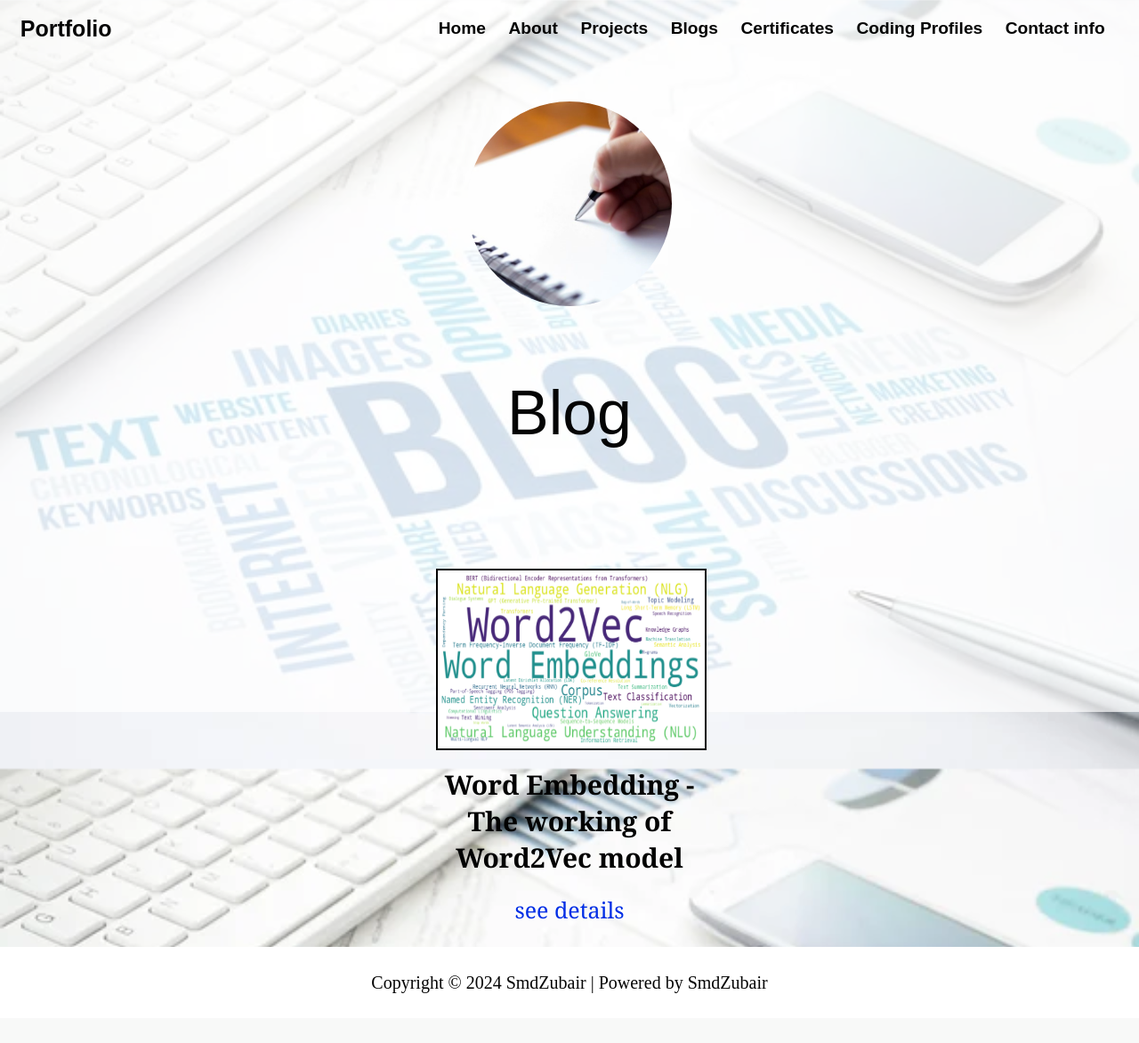
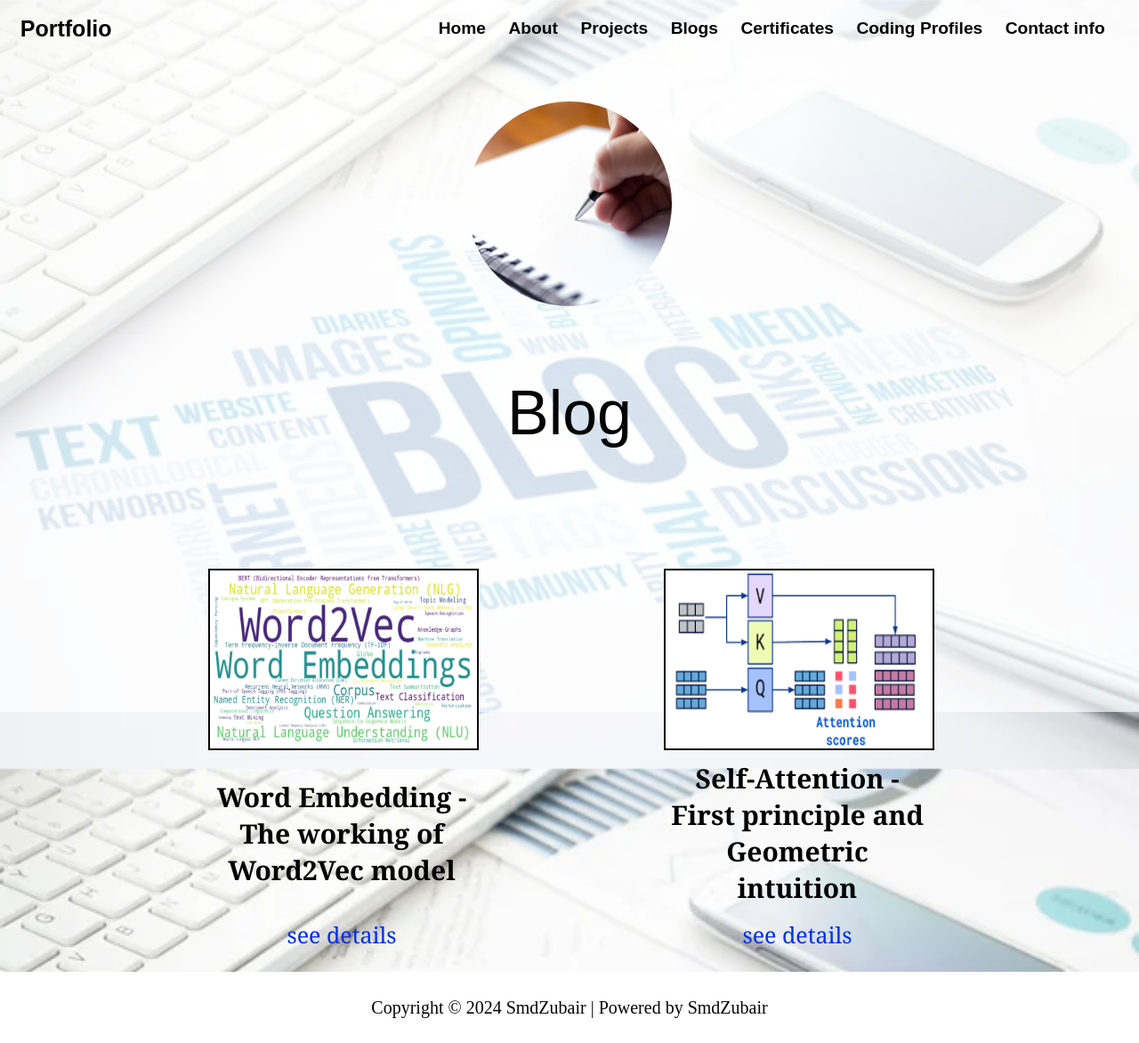
Before and after one commit to SmdZubair0/Portfolio, a Flask app: page /blogs in a window 1280 px wide. Shown: the whole page at 89% size. Before the commit the page ends 1116 px from the top, so only its background shows below. Run offline with Flask 3, Linux system fonts and the light colour scheme.

Commit message:
added blog 2

```diff
--- a/templates/blog.html
+++ b/templates/blog.html
@@ -28,5 +28,15 @@
                     <div class="ctext"><a href="https://medium.com/@smohammedzubair0/word-embedding-the-working-of-word2vec-model-dcafceacd7b7">see details</a></div>
                 </div>
             </div>
+            <div class="card blog">
+                <div class="cimg">
+                    <img height="200px" width="300px" src="{{ url_for('static', filename='images/blog2.png') }}" alt="">
+                </div>
+
+                <div class="ctitle">Self-Attention - First principle and Geometric intuition</div>
+                <div class="ctext">
+                    <div class="ctext"><a href="https://medium.com/@smohammedzubair0/self-attention-understanding-the-working-process-first-principle-geometric-intuition-22d6b5da9057">see details</a></div>
+                </div>
+            </div>
         </div>
 {% endblock content %}
```
Also changed, not shown: templates/project.html (+20 -10 lines), static/images/blog2.png (added), static/images/nextword.png (added).
